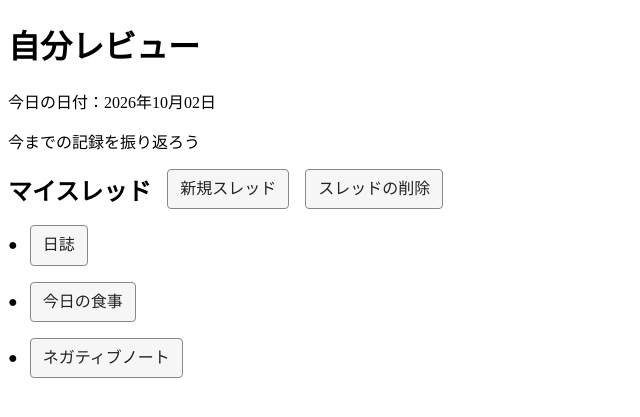
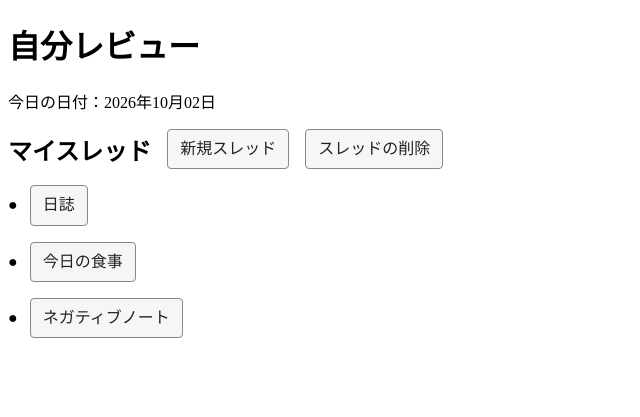
Before and after one commit to akimomizi0607/self_review, a Flask app: page / in a window 1280 px wide. Shown: the top 417 px of the page, without its empty margins (0-640 px from the left). Run offline with Flask 3, Linux system fonts and the light colour scheme.

Commit message:
トップページの細かい修正

```diff
--- a/themeB/week4/templates/index.html
+++ b/themeB/week4/templates/index.html
@@ -9,7 +9,6 @@
 <body>
     <h1>自分レビュー</h1>
     <p>今日の日付：{{ today }}</p>
-    <p>今までの記録を振り返ろう</p>
     <div class="thread-list-heading">
         <h2>マイスレッド</h2>
         <a class="nav-button" href="{{ url_for('new_thread') }}">新規スレッド</a>
```
